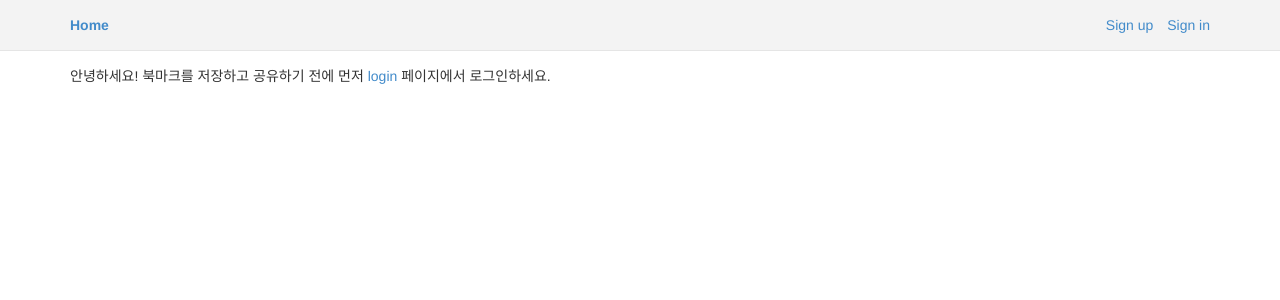
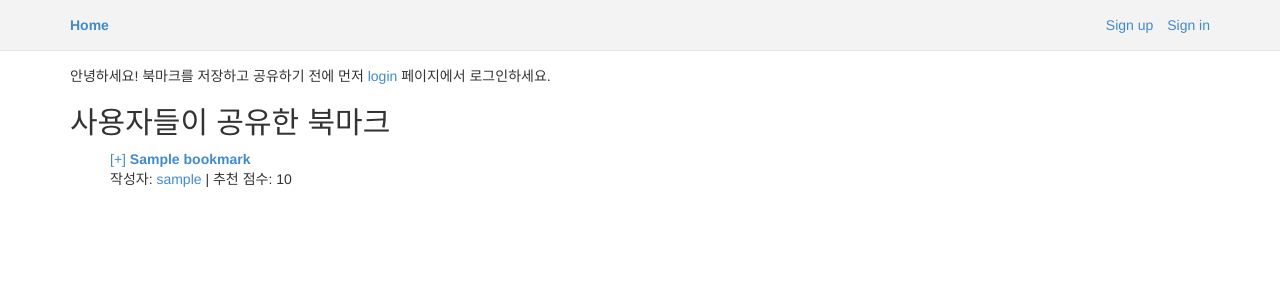
Before and after one commit to jacobis/django-bookmarks, a Django app: template templates/main_page.html in a window 1280 px wide. Shown: the top 300 px of the page. Run offline with Django 3.2, Linux system fonts and the light colour scheme; the template is opened without the code that fills it: most values are stand-ins (such as "Sample title", 1, 10 or a date in 2020).

Commit message:
Bookmark share - 메인 페이지에서 북마크 공유

```diff
--- a/bookmarks/forms.py
+++ b/bookmarks/forms.py
@@ -36,6 +36,7 @@ class BookmarkSaveForm(forms.Form):
 	url = forms.URLField(label='주소', widget=forms.TextInput(attrs={'size': 64}))
 	title = forms.CharField(label='제목', widget=forms.TextInput(attrs={'size': 64}))
 	tags = forms.CharField(label='태그', required=False, widget=forms.TextInput(attrs={'size': 64}))
+	share = forms.BooleanField(label='공유하기', required=False)
 
 
 class SearchForm(forms.Form):
--- a/templates/bookmark_save_form.html
+++ b/templates/bookmark_save_form.html
@@ -1,4 +1,4 @@
-<form action="/save" method="post" id="save-form">
+<form action="/save/" method="post" id="save-form">
 	{% csrf_token %}
 	{{ form.as_p }}
 	<input type="submit" value="저장" />
--- a/templates/main_page.html
+++ b/templates/main_page.html
@@ -7,4 +7,6 @@
     {% else %}
         <p>안녕하세요! 북마크를 저장하고 공유하기 전에 먼저 <a href="/login/">login</a> 페이지에서 로그인하세요.</p>
     {% endif %}
+    <h2>사용자들이 공유한 북마크</h2>
+    {% include "shared_bookmark_list.html" %}
 {% endblock %}
--- /dev/null
+++ b/templates/shared_bookmark_list.html
@@ -0,0 +1,19 @@
+{% if shared_bookmarks %}
+	<ul class="bookmarks">
+		{% for shared_bookmark in shared_bookmarks %}
+			<li>
+				<a href="/vote/?id={{ shared_bookmark.id }}" class="vote">[+]</a>
+				<a href="{{ shared_bookmark.bookmark.link.url }}" class="title">
+					{{ shared_bookmark.bookmark.title|escape }}
+				</a>
+				<br />
+				작성자:
+				<a href="/user/{{ shared_bookmark.bookmark.user.username }}/" class="username">
+					{{ shared_bookmark.bookmark.user.username }}</a> |
+				<span class="vote-count">추천 점수: {{ shared_bookmark.votes }}</span>
+			</li>
+		{% endfor %}
+	</ul>
+{% else %}
+	<p>북마크가 없습니다.</p>
+{% endif %}
--- a/urls.py
+++ b/urls.py
@@ -25,7 +25,9 @@ urlpatterns = patterns('',
     (r'^register/$', register_page),
     (r'^register/success/$', direct_to_template, {'template': 'registration/register_success.html'}),
 
+    # account management
     (r'^save/$', bookmark_save_page),
+    (r'^vote/$', bookmark_vote_page),
 
     # Ajax
     (r'^ajax/tag/autocomplete/$', ajax_tag_autocomplete),
```
Also changed, not shown: bookmarks/models.py (+9 -0 lines), bookmarks/views.py (+49 -21 lines).
